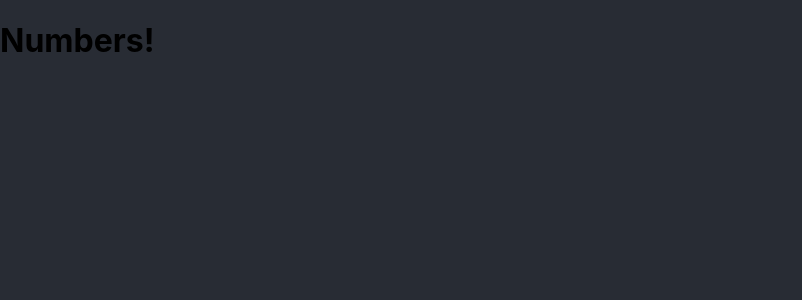
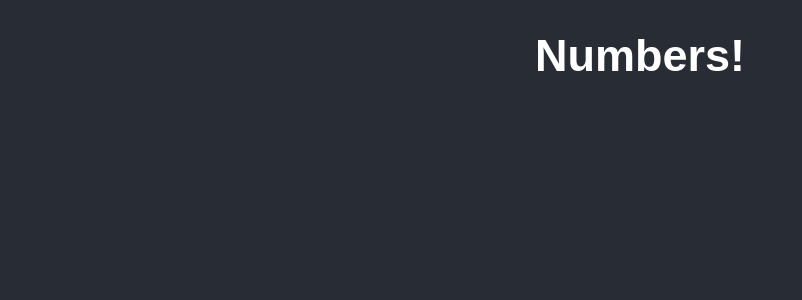
Before and after one commit to Ricardo-Santoyo/numbers, a React (Create React App) app: page / in a window 1280 px wide. Shown: the top 300 px of the page, without its empty margins (0-802 px from the left). Built offline with nearby package versions, Linux system fonts and the light colour scheme; the HTML template or start-up script is replaced by a standard one.

Commit message:
added styles to Home component

```diff
--- a/src/App.css
+++ b/src/App.css
@@ -1,9 +1,16 @@
 body {
   background-color: #282c34;
+  color: white;
   margin: 0;
-  font-family: -apple-system, BlinkMacSystemFont, 'Segoe UI', 'Roboto', 'Oxygen',
-    'Ubuntu', 'Cantarell', 'Fira Sans', 'Droid Sans', 'Helvetica Neue',
-    sans-serif;
+  font-family: 'Arial';
   -webkit-font-smoothing: antialiased;
   -moz-osx-font-smoothing: grayscale;
 }
+
+.Home {
+  text-align: center;
+}
+
+.Home h1 {
+  font-size: 45px;
+}
```
